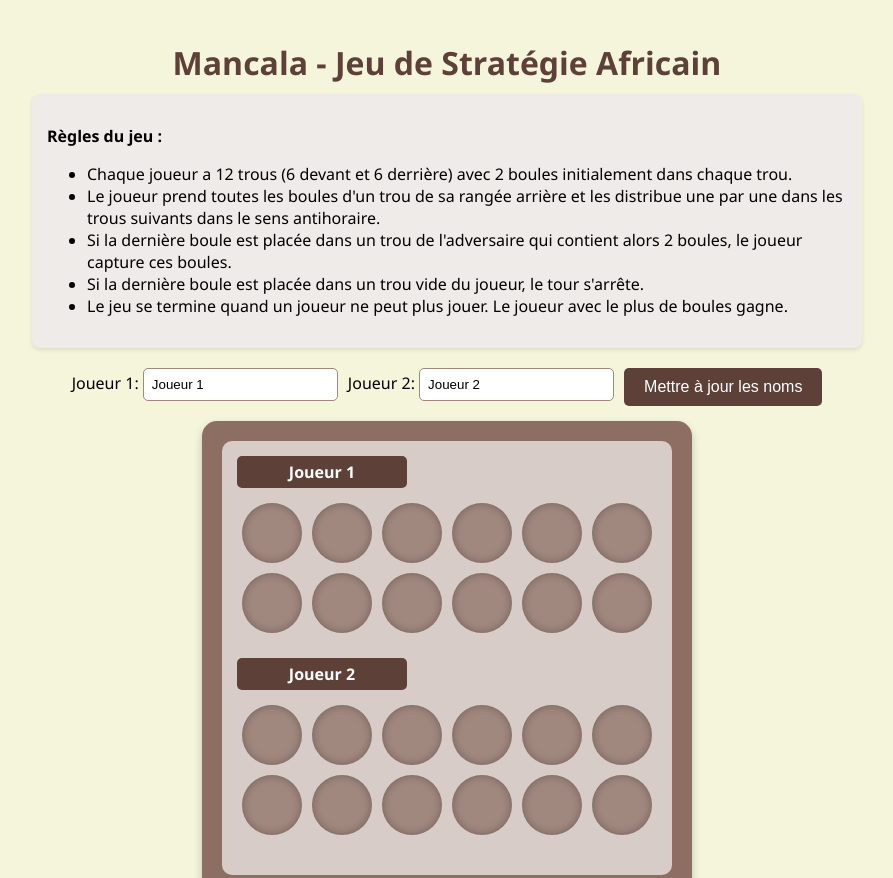
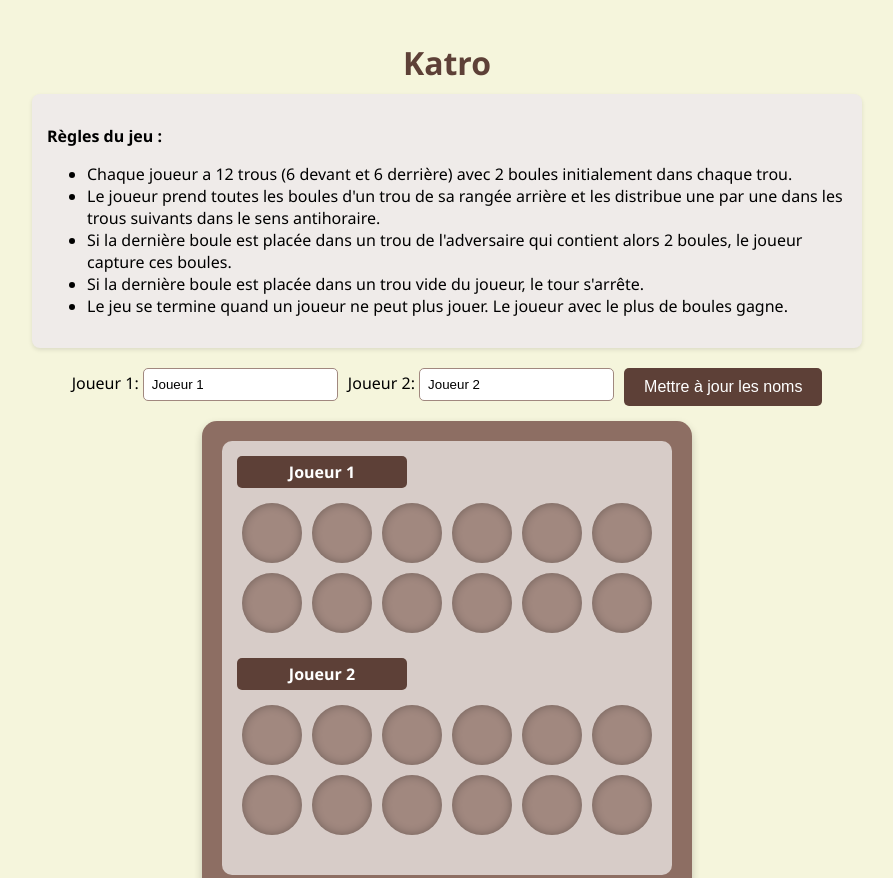
Before and after one commit to harim19/harim_randria, a plain HTML site: page index.html in a window 1280 px wide. Shown: the top 878 px of the page, without its empty margins (193-1086 px from the left). Drawn offline with Linux system fonts and the light colour scheme.

Commit message:
Update index.html

```diff
--- a/index.html
+++ b/index.html
@@ -194,7 +194,7 @@
     </style>
 </head>
 <body class="no-context-menu" oncontextmenu="return false;">
-    <h1>Mancala - Jeu de Stratégie Africain</h1>
+    <h1>Katro</h1>
 
     <div class="game-description">
         <p><strong>Règles du jeu :</strong></p>
```
